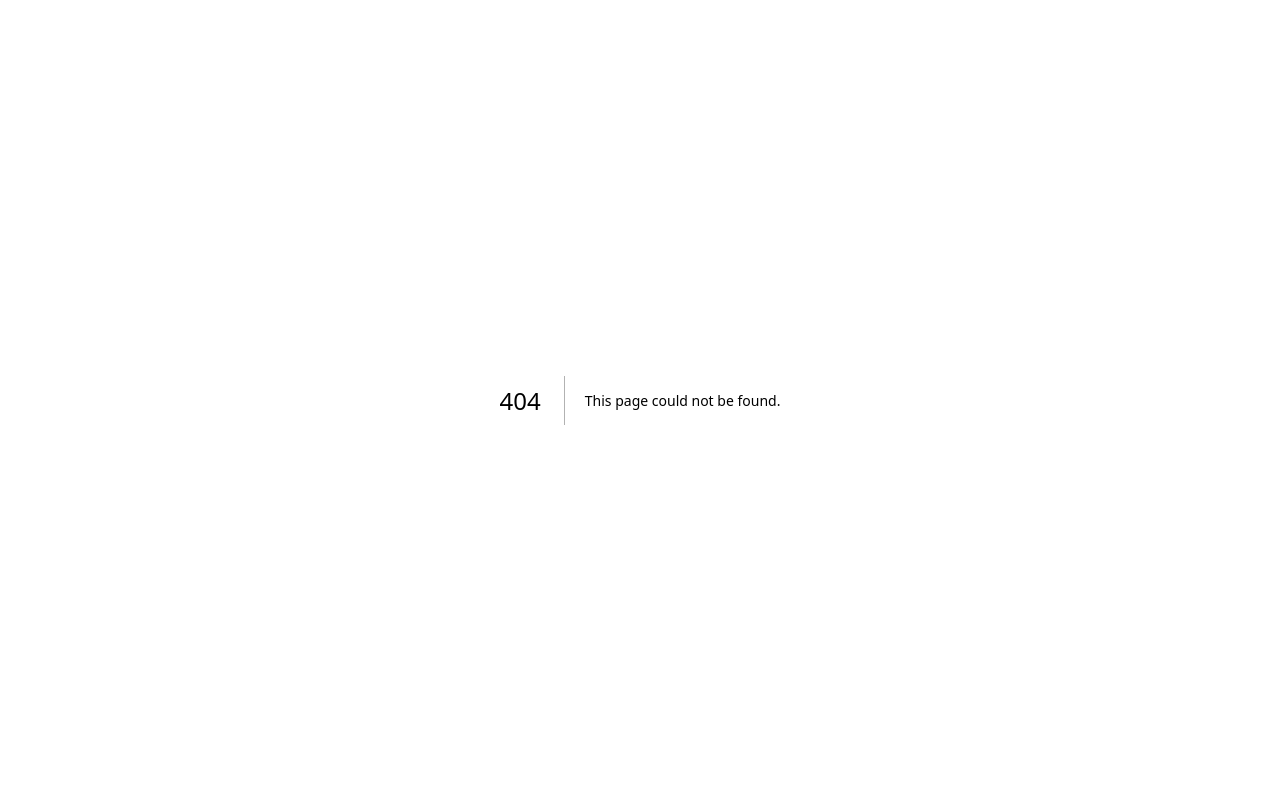
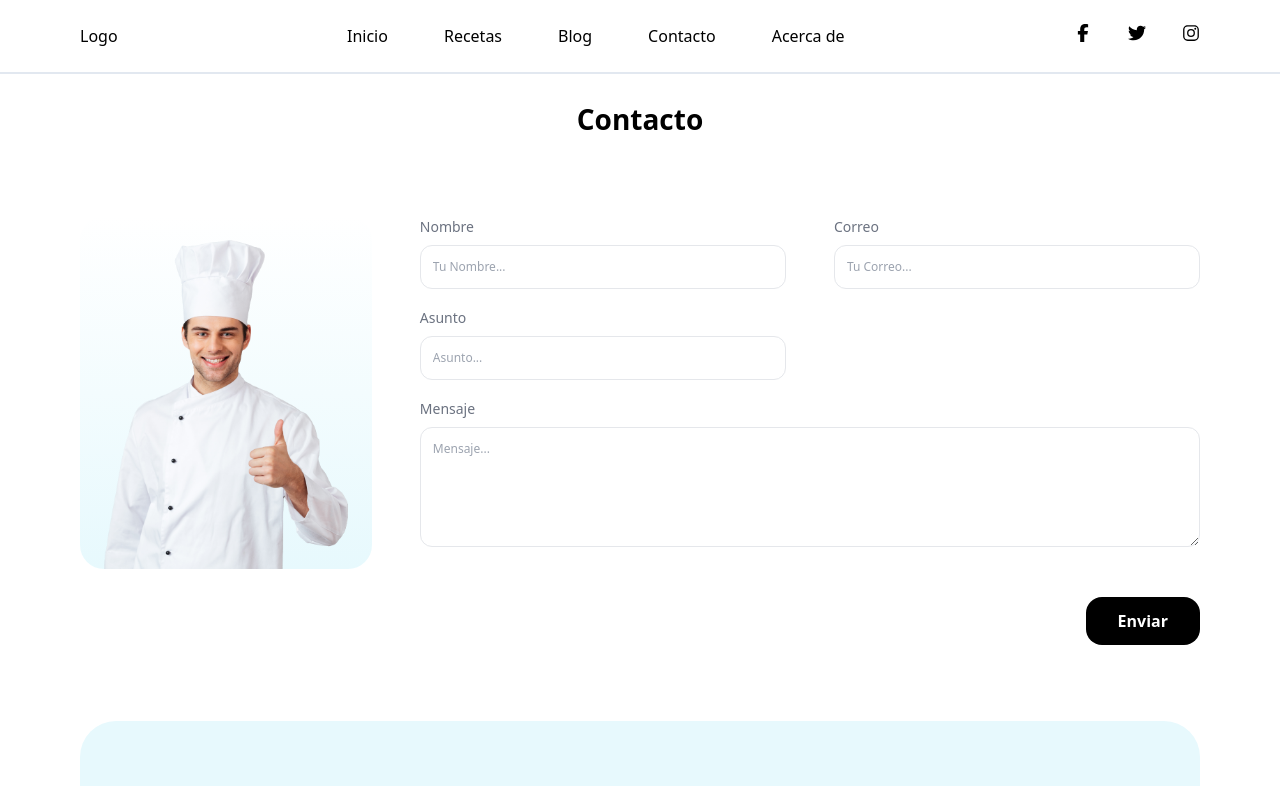
Before and after one commit to AbrahamOrtega/food-app, a Next.js app: page /contact in a window 1280 px wide. Before the commit this address had no page. Shown: the top 786 px of the page. Built offline with nearby package versions, Linux system fonts and the light colour scheme.

Commit message:
contact us

```diff
--- a/components/HomePage/Hero.tsx
+++ b/components/HomePage/Hero.tsx
@@ -4,6 +4,7 @@ import Food from "../../public/resources/food.png";
 import { PiForkKnifeFill } from "react-icons/pi";
 import { MdOutlinePlayCircle } from "react-icons/md";
 import Author from "../../public/resources/author.png";
+import Link from "next/link";
 
 export default function Hero() {
   return (
@@ -51,12 +52,14 @@ export default function Hero() {
                   </span>
                 </div>
               </div>
+              <Link href="/recipe/1">
                 <button className="w-fit flex px-[32px] py-[18px] rounded-[16px] gap-x-[16px] bg-black text-white">
                   <span className="font-semibold">Ver Receta</span>
                   <span className="text-[24px]">
                     <MdOutlinePlayCircle />
                   </span>
                 </button>
+              </Link>
             </div>
           </div>
         </div>
@@ -113,12 +116,14 @@ export default function Hero() {
               </span>
             </div>
           </div>
+          <Link href="/recipe/1">
             <button className="w-fit flex px-[12px] py-[12px] rounded-[16px] gap-x-[6px] bg-black text-white">
               <span className="font-semibold text-[14px]">Ver Receta</span>
               <span className="text-[20px]">
                 <MdOutlinePlayCircle />
               </span>
             </button>
+          </Link>
         </div>
       </div>
     </>
--- a/components/HomePage/RecipesRecomendation.tsx
+++ b/components/HomePage/RecipesRecomendation.tsx
@@ -4,6 +4,7 @@ import { IoTime } from "react-icons/io5";
 import { PiForkKnifeFill } from "react-icons/pi";
 import Image from "next/image";
 import { useState } from "react";
+import { useRouter } from "next/router";
 
 const recipesList = [
   {
@@ -73,6 +74,7 @@ const recipesList = [
 ];
 
 export default function RecipesRecomendation() {
+  const router = useRouter();
   // Handle favorite recipe
   const [recipes, setRecipes] = useState(recipesList);
   const handleFavorite = (id: number) => {
@@ -120,6 +122,10 @@ export default function RecipesRecomendation() {
                   </button>
                 </div>
               </div>
+              <button
+                className="flex flex-col text-left gap-y-[24px]"
+                onClick={() => router.push(`/recipe/${recipe.id}`)}
+              >
                 <h3 className="text-[20px] font-semibold">
                   Big and Juicy Wagyu Beef Cheeseburger
                 </h3>
@@ -128,7 +134,9 @@ export default function RecipesRecomendation() {
                     <span className="text-[16px]">
                       <IoTime />
                     </span>
-                  <span className="text-gray-600 font-medium">30 Minutos</span>
+                    <span className="text-gray-600 font-medium">
+                      30 Minutos
+                    </span>
                   </div>
                   <div className="flex items-center gap-x-[8px]">
                     <span className="text-[16px]">
@@ -137,6 +145,7 @@ export default function RecipesRecomendation() {
                     <span className="text-gray-600 font-medium">Snack</span>
                   </div>
                 </div>
+              </button>
             </div>
           ))}
         </div>
--- a/components/HomePage/RecipesSection.tsx
+++ b/components/HomePage/RecipesSection.tsx
@@ -4,6 +4,7 @@ import Image from "next/image";
 import Food from "../../public/resources/food.png";
 import { FaHeart } from "react-icons/fa";
 import { useState } from "react";
+import { useRouter } from "next/router";
 
 const recipesList = [
   {
@@ -81,6 +82,7 @@ const recipesList = [
 ];
 
 export default function RecipesSection() {
+  const router = useRouter();
   // Handle favorite recipe
   const [recipes, setRecipes] = useState(recipesList);
   const handleFavorite = (id: number) => {
@@ -129,6 +131,10 @@ export default function RecipesSection() {
                   </button>
                 </div>
               </div>
+              <button
+                className="flex flex-col text-left gap-y-[24px]"
+                onClick={() => router.push(`/recipe/${recipe.id}`)}
+              >
                 <h3 className="text-[20px] font-semibold">
                   Big and Juicy Wagyu Beef Cheeseburger
                 </h3>
@@ -137,7 +143,9 @@ export default function RecipesSection() {
                     <span className="text-[16px]">
                       <IoTime />
                     </span>
-                  <span className="text-gray-600 font-medium">30 Minutos</span>
+                    <span className="text-gray-600 font-medium">
+                      30 Minutos
+                    </span>
                   </div>
                   <div className="flex items-center gap-x-[8px]">
                     <span className="text-[16px]">
@@ -146,6 +154,7 @@ export default function RecipesSection() {
                     <span className="text-gray-600 font-medium">Snack</span>
                   </div>
                 </div>
+              </button>
             </div>
           ))}
         </div>
--- a/components/Navbar.tsx
+++ b/components/Navbar.tsx
@@ -27,6 +27,9 @@ export default function Navbar() {
           </li>
           <li>
             <Link href={"/blogs"}>Blog</Link>
+          </li>
+          <li>
+            <Link href={"/contact"}>Contacto</Link>
           </li>
           <li>
             <Link href={"/about"}>Acerca de</Link>
@@ -77,6 +80,14 @@ export default function Navbar() {
               <li className="w-full flex">
                 <Link
                   className="w-full flex justify-center py-[10px]"
+                  href={"/contact"}
+                >
+                  Contacto
+                </Link>
+              </li>
+              <li className="w-full flex">
+                <Link
+                  className="w-full flex justify-center py-[10px]"
                   href={"/about"}
                 >
                   Acerca de
--- /dev/null
+++ b/pages/contact.tsx
@@ -0,0 +1,189 @@
+import Navbar from "../components/Navbar";
+import Image from "next/image";
+import Chef from "../public/resources/Chef2.png";
+import SubscribeSection from "@/components/SubscribeSection";
+import { FaHeart } from "react-icons/fa";
+import { IoTime } from "react-icons/io5";
+import { PiForkKnifeFill } from "react-icons/pi";
+import Food from "../public/resources/Food.png";
+import { useState } from "react";
+import Footer from "@/components/Footer";
+
+const recipesList = [
+  {
+    id: 1,
+    name: "Big and Juicy Wagyu Beef Cheeseburger",
+    img: Food,
+    author: "Author Author",
+    time: "30 Minutos",
+    type: "Snack",
+    fav: false,
+  },
+  {
+    id: 2,
+    name: "Big and Juicy Wagyu Beef Cheeseburger",
+    img: Food,
+    author: "Author Author",
+    time: "30 Minutos",
+    type: "Snack",
+    fav: false,
+  },
+  {
+    id: 3,
+    name: "Big and Juicy Wagyu Beef Cheeseburger",
+    img: Food,
+    author: "Author Author",
+    time: "30 Minutos",
+    type: "Snack",
+    fav: false,
+  },
+  {
+    id: 4,
+    name: "Big and Juicy Wagyu Beef Cheeseburger",
+    img: Food,
+    author: "Author Author",
+    time: "30 Minutos",
+    type: "Snack",
+    fav: false,
+  },
+];
+
+export default function Contact() {
+  // Handle favorite recipe
+  const [recipes, setRecipes] = useState(recipesList);
+  const handleFavorite = (id: number) => {
+    const newRecipes = recipes.map((recipe) => {
+      if (recipe.id === id) {
+        return { ...recipe, fav: !recipe.fav };
+      }
+      return recipe;
+    });
+    setRecipes(newRecipes);
+  };
+
+  return (
+    <>
+      <Navbar />
+      <div className="w-full flex flex-col px-[20px] gap-y-[24px] md:gap-y-[56px] md:px-[40px] xl:px-[80px] lg:gap-y-[76px]">
+        <div className="flex w-full justify-center text-[28px] mt-[24px] font-semibold">
+          <h1>Contacto</h1>
+        </div>
+        <div className="flex flex-col lg:flex-row w-full gap-x-[48px] gap-y-[24px]">
+          <div
+            className="flex px-[24px] pt-[24px] rounded-[24px] justify-center"
+            style={{
+              background:
+                "linear-gradient(to top, rgba(231, 249, 253, 1), rgba(231, 249, 253, 0))",
+            }}
+          >
+            <Image src={Chef} alt="Contact Us" />
+          </div>
+          <div className="flex flex-col w-full gap-y-[18px]">
+            <div className="flex flex-col lg:flex-row gap-y-[10px] gap-x-[48px]">
+              <div className="flex w-full lg:w-1/2 flex-col gap-y-[8px]">
+                <span className="text-[14px] font-medium text-gray-500">
+                  Nombre
+                </span>
+                <input
+                  type="text"
+                  placeholder="Tu Nombre..."
+                  className="border p-[12px] rounded-[12px] text-[12px]"
+                />
+              </div>
+              <div className="flex w-full lg:w-1/2 flex-col gap-y-[8px]">
+                <span className="text-[14px] font-medium text-gray-500">
+                  Correo
+                </span>
+                <input
+                  type="email"
+                  placeholder="Tu Correo..."
+                  className="border p-[12px] rounded-[12px] text-[12px]"
+                />
+              </div>
+            </div>
+            <div className="flex gap-x-[48px]">
+              <div className="flex w-full lg:w-1/2 flex-col gap-y-[8px]">
+                <span className="text-[14px] font-medium text-gray-500">
+                  Asunto
+                </span>
+                <input
+                  type="text"
+                  placeholder="Asunto..."
+                  className="border p-[12px] rounded-[12px] text-[12px]"
+                />
+              </div>
+              <div className="lg:flex hidden w-1/2"></div>
+            </div>
+            <div className="flex w-full">
+              <div className="flex flex-col w-full gap-y-[8px]">
+                <span className="text-[14px] font-medium text-gray-500">
+                  Mensaje
+                </span>
+                <textarea
+                  placeholder="Mensaje..."
+                  className="border p-[12px] rounded-[12px] text-[12px] h-[120px]"
+                ></textarea>
+              </div>
+            </div>
+          </div>
+        </div>
+        <div className="flex w-full justify-end lg:mt-[-48px]">
+          <button className="px-[32px] py-[12px] bg-black text-white rounded-[16px] font-semibold">
+            Enviar
+          </button>
+        </div>
+        <SubscribeSection />
+        <div className="flex flex-col w-full">
+          <h3 className="text-[24px] lg:text-[36px] w-full text-center font-semibold">
+            Mira estas recetas deliciosas
+          </h3>
+          <div className="w-full grid grid-cols-1 mt-[8px] lg:mt-[56px] gap-[16px] md:grid-cols-2 md:gap-[24px] lg:grid-cols-4 lg:gap-[36px]">
+            {recipes.map((recipe) => (
+              <div
+                key={recipe.id}
+                className="flex flex-col rounded-[24px] py-[24px] gap-y-[24px]"
+              >
+                <div className="relative pb-[66%]">
+                  <Image
+                    className="absolute h-full w-full object-cover rounded-[24px] z-0"
+                    src={Food}
+                    alt="Preview"
+                  />
+                  <div className="flex w-full justify-end pt-[14px] pr-[14px] absolute z-10">
+                    <button
+                      onClick={() => handleFavorite(recipe.id)}
+                      className="text-[20px] p-[10px] bg-white rounded-full"
+                      style={{ color: recipe.fav ? "#FF6363" : "#DBE2E5" }}
+                    >
+                      <FaHeart />
+                    </button>
+                  </div>
+                </div>
+                <h3 className="text-[20px] font-semibold">
+                  Big and Juicy Wagyu Beef Cheeseburger
+                </h3>
+                <div className="flex gap-x-[24px] text-[14px]">
+                  <div className="flex items-center gap-x-[8px]">
+                    <span className="text-[16px]">
+                      <IoTime />
+                    </span>
+                    <span className="text-gray-600 font-medium">
+                      30 Minutos
+                    </span>
+                  </div>
+                  <div className="flex items-center gap-x-[8px]">
+                    <span className="text-[16px]">
+                      <PiForkKnifeFill />
+                    </span>
+                    <span className="text-gray-600 font-medium">Snack</span>
+                  </div>
+                </div>
+              </div>
+            ))}
+          </div>
+        </div>
+        <Footer />
+      </div>
+    </>
+  );
+}
--- a/pages/recipe/[id].tsx
+++ b/pages/recipe/[id].tsx
@@ -7,7 +7,7 @@ import { LuPrinter } from "react-icons/lu";
 import { IoShareOutline } from "react-icons/io5";
 import Video from "../../public/resources/video.png";
 import { FaPlay } from "react-icons/fa";
-import Directions from "../../public/directions.png";
+import Directions from "../../public/resources/directions.png";
 import { FaCircleCheck } from "react-icons/fa6";
 import { useState } from "react";
 import Food from "../../public/resources/Food.png";
```
Also changed, not shown: public/resources/Chef2.png (added). Lines whose indentation alone changed are shown as unchanged.
